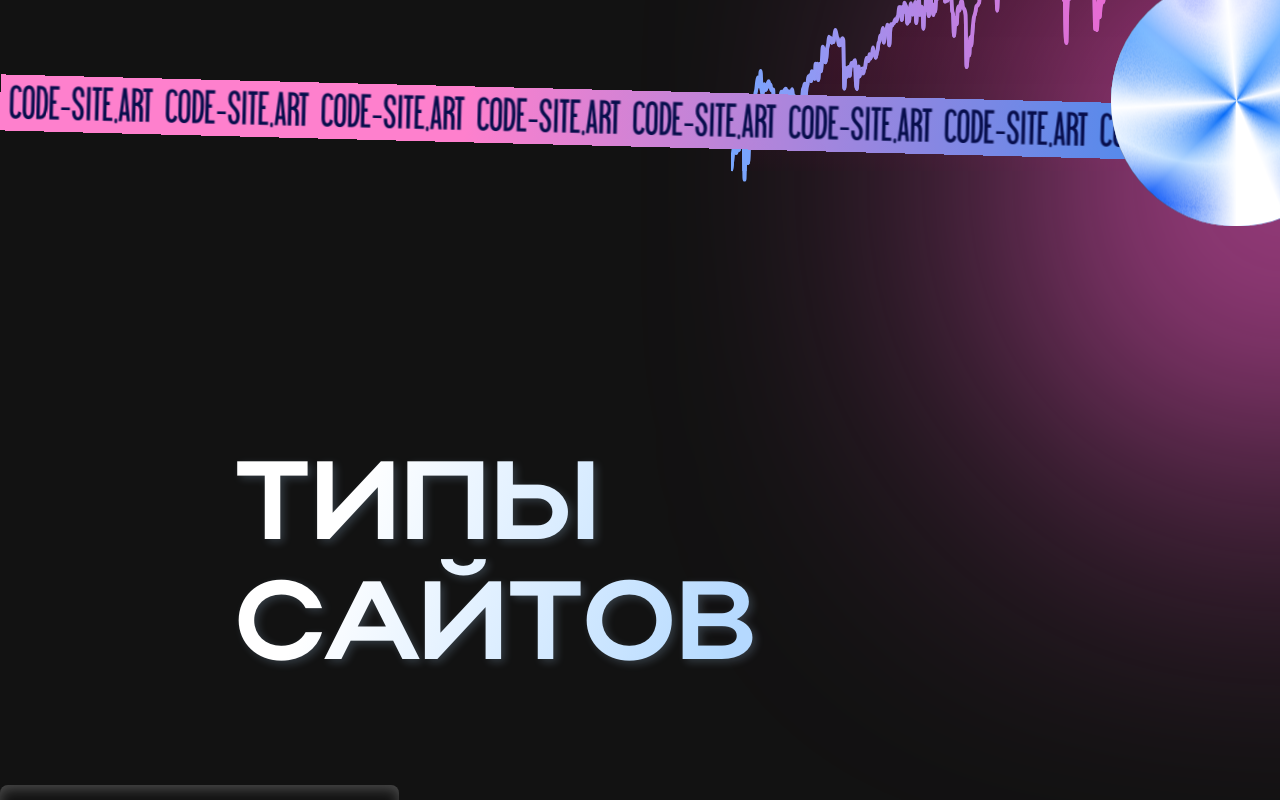
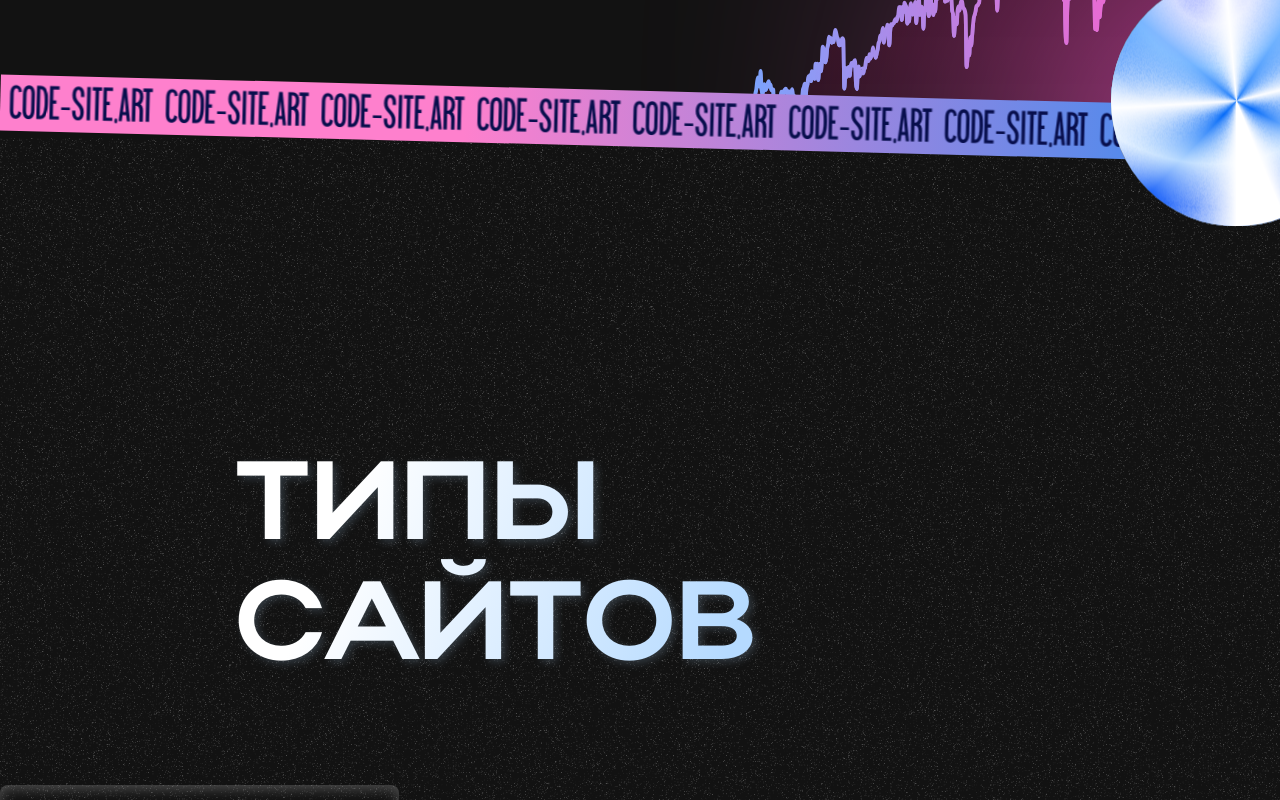
Before and after one commit to cyanidium-dev/code-site-frontend, a Next.js app: page /en in a window 1280 px wide. Shown: the part 1880-2680 px from the top of the page. Built offline with nearby package versions, Linux system fonts and the light colour scheme.

Commit message:
added black bg

```diff
--- a/src/components/homePage/siteTypes/SiteTypes.tsx
+++ b/src/components/homePage/siteTypes/SiteTypes.tsx
@@ -7,7 +7,17 @@ export default function SiteTypes() {
   const t = useTranslations("homePage.siteTypes");
 
   return (
-    <section className="pt-[289px] xl:pt-[285px]">
+    <section className="relative z-10 pt-[289px] xl:pt-[285px]">
+      <div className="absolute -z-50 -top-3 left-0 inset-0 bg-black" />
+      <div
+        className="hidden lg:block absolute -z-40 -top-3 left-0 w-full h-[1024px] lg:h-[755px] opacity-30"
+        style={{
+          backgroundImage: "url(/images/homePage/cta/texture.png)",
+          backgroundRepeat: "repeat-x",
+          backgroundSize: "auto 100%",
+          backgroundPosition: "left top",
+        }}
+      />
       <Container>
         <SectionTitle className="lg:max-w-[523px] lg:ml-[115px] mb-[432px] lg:mb-[95px] text-[64px] lg:text-[111px] font-bold leading-[108%] text-center lg:text-left">
           {t("title")}
```
